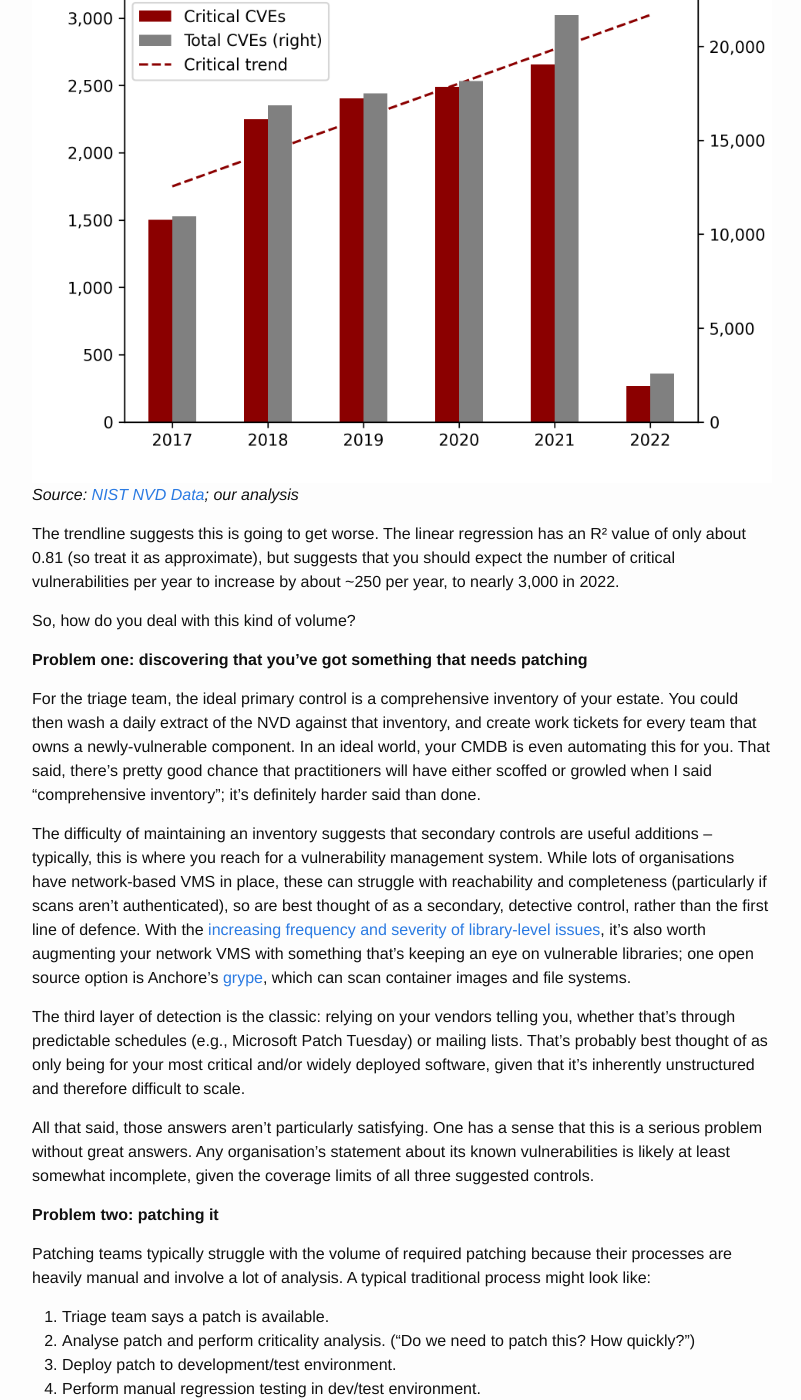
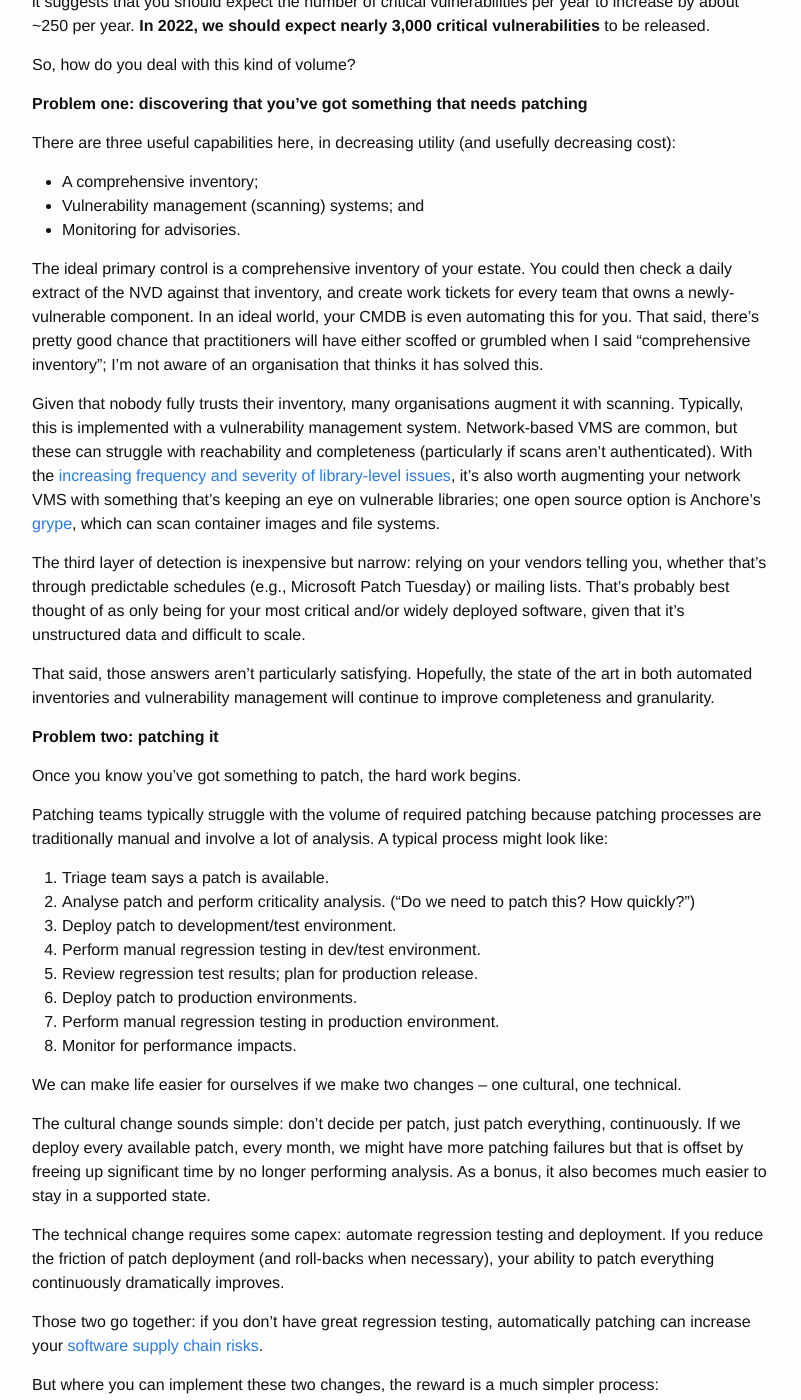
Before and after one commit to caelyx/caelyx.github.io, a Jekyll site: the page built from _posts/2022-02-06-sprinting-a-marathon-vulnerability-numbers-accelerating.md, in a window 1280 px wide and 1400 px high, scrolled down 1398 px. Shown: the whole window, without its empty margins (238-1039 px from the left). Built offline with Jekyll 4.4.1, drawn with Linux system fonts in a browser that asks for light colours; some of the changed text lies outside the part shown.

Commit message:
2022-02-06: Updated post for clarity, based on feedback from Cole.

```diff
--- a/_posts/2022-02-06-sprinting-a-marathon-vulnerability-numbers-accelerating.md
+++ b/_posts/2022-02-06-sprinting-a-marathon-vulnerability-numbers-accelerating.md
@@ -6,11 +6,11 @@ category: opinion
 tags: [vulnerabilities, software supply chain]
 ---
 
-If your patching teams are reporting that they're exhausted, they've got good reason. It's probably time to invest in automated regression testing and deployment, to help them cope.
+If your patching teams are reporting that they're exhausted, they've got good reason. If you haven't already, it's time to invest in automation -- regression testing and continuous deployment -- to help them cope.
 
 NIST publishes the [National Vulnerability Database](https://nvd.nist.gov/), which provides a pretty good index of all known vulnerabilities. It counts vulnerabilities, each identified by a [Common Vulnerabilities Enumeration](https://cve.mitre.org/docs/docs-2000/cerias.html) (CVE) number.
 
-Over the last six months, NVD has recorded about 2,000 new vulnerabilities per month, including about 250  critical[^critical] vulnerabilities per month (remote code execution, which might mean emergency patching).  That's about **12 new critical vulnerabilities per week day** and about 90 less-serious vulnerabilities. That's a pretty high workload for a triage team, much less the patching teams.
+Over the last six months, NVD has recorded about 2,000 new vulnerabilities per month, including about 250 critical[^critical] vulnerabilities per month (remote code execution, which might mean emergency patching).  That's about **12 new critical vulnerabilities per week day** and about 90 less-serious vulnerabilities. That's a pretty high workload for a triage team, much less the patching teams.
 
 <style>
 th, td { padding-left: 15px; padding-right: 15px }
@@ -24,34 +24,38 @@ tr:nth-child(even) {background-color: #eeeeee; }
 | 2021-10 | 202 | 1708 |
 | 2021-11 | 219 | 1610 |
 | 2021-12 | 343 | 2400 |
-| 2022-01 | 246 | 2206 |
-
-[^critical]: In those numbers, we have counted vulnerability as "critical" if it has a CVSSv3 severity of `CRITICAL`; or a CVSSv2 base score of 10 if the record has no CVSSv3 score. Typically, those are remote code execution vulnerabilities -- the patches you need to get implemented *right now*, to stop a system compromise.
 
 
-That's not great, but is the situation at least stable? Unfortunately not; here's a graph[^graph-src] of critical and total vulnerabilites published per month, and per year.
+That's already not great, but the problem is intensifying. Here's a graph[^graph-src] of critical and total vulnerabilities published per year.
 
-![CVEs per month graph](/assets/2022-02-06-CVE-monthly.png)
 ![CVEs per year graph](/assets/2022-02-06-CVE-yearly.png)
 *Source: [NIST NVD Data](https://nvd.nist.gov/vuln/data-feeds); our analysis*
 
-The trendline suggests this is going to get worse. The linear regression has an R² value of only about 0.81 (so treat it as approximate), but suggests that you should expect the number of critical vulnerabilities per year to increase by about ~250 per year, to nearly 3,000 in 2022.
+The trend line on critical vulnerabilities suggests this is going to get worse. Treat it as approximate[^trendline], but it suggests that you should expect the number of critical vulnerabilities per year to increase by about ~250 per year. **In 2022, we should expect nearly 3,000 critical vulnerabilities** to be released.
 
 So, how do you deal with this kind of volume?
 
 **Problem one: discovering that you've got something that needs patching**
 
-For the triage team, the ideal primary control is a comprehensive inventory of your estate. You could then wash a daily extract of the NVD against that inventory, and create work tickets for every team that owns a newly-vulnerable component. In an ideal world, your CMDB is even automating this for you. That said, there's pretty good chance that practitioners will have either scoffed or growled when I said "comprehensive inventory"; it's definitely harder said than done.
+There are three useful capabilities here, in decreasing utility (and usefully decreasing cost):
 
-The difficulty of maintaining an inventory suggests that secondary controls are useful additions -- typically, this is where you reach for a vulnerability management system. While lots of organisations have network-based VMS in place, these can struggle with reachability and completeness (particularly if scans aren't authenticated), so are best thought of as a secondary, detective control, rather than the first line of defence. With the [increasing frequency and severity of library-level issues]({% post_url 2022-01-06-2021-the-end-of-supply-chain-confidence %}), it's also worth augmenting your network VMS with something that's keeping an eye on vulnerable libraries; one open source option is Anchore's [grype](https://github.com/anchore/grype/), which can scan container images and file systems.
+* A comprehensive inventory;
+* Vulnerability management (scanning) systems; and
+* Monitoring for advisories.
 
-The third layer of detection is the classic: relying on your vendors telling you, whether that's through predictable schedules (e.g., Microsoft Patch Tuesday) or mailing lists. That's probably best thought of as only being for your most critical and/or widely deployed software, given that it's inherently unstructured and therefore difficult to scale.
+The ideal primary control is a comprehensive inventory of your estate. You could then check a daily extract of the NVD against that inventory, and create work tickets for every team that owns a newly-vulnerable component. In an ideal world, your CMDB is even automating this for you. That said, there's pretty good chance that practitioners will have either scoffed or grumbled when I said "comprehensive inventory"; I'm not aware of an organisation that thinks it has solved this.
 
-All that said, those answers aren't particularly satisfying. One has a sense that this is a serious problem without great answers. Any organisation's statement about its known vulnerabilities is likely at least somewhat incomplete, given the coverage limits of all three suggested controls.
+Given that nobody fully trusts their inventory, many organisations augment it with scanning. Typically, this is implemented with a vulnerability management system. Network-based VMS are common, but these can struggle with reachability and completeness (particularly if scans aren't authenticated). With the [increasing frequency and severity of library-level issues]({% post_url 2022-01-06-2021-the-end-of-supply-chain-confidence %}), it's also worth augmenting your network VMS with something that's keeping an eye on vulnerable libraries; one open source option is Anchore's [grype](https://github.com/anchore/grype/), which can scan container images and file systems.
+
+The third layer of detection is inexpensive but narrow: relying on your vendors telling you, whether that's through predictable schedules (e.g., Microsoft Patch Tuesday) or mailing lists. That's probably best thought of as only being for your most critical and/or widely deployed software, given that it's unstructured data and difficult to scale.
+
+That said, those answers aren't particularly satisfying. Hopefully, the state of the art in both automated inventories and vulnerability management will continue to improve completeness and granularity.
 
 **Problem two: patching it**
 
-Patching teams typically struggle with the volume of required patching because their processes are heavily manual and involve a lot of analysis. A typical traditional process might look like:
+Once you know you've got something to patch, the hard work begins.
+
+Patching teams typically struggle with the volume of required patching because patching processes are traditionally manual and involve a lot of analysis. A typical process might look like:
 
 0. Triage team says a patch is available.
 1. Analyse patch and perform criticality analysis. ("Do we need to patch this? How quickly?")
@@ -62,13 +66,15 @@ Patching teams typically struggle with the volume of required patching because t
 6. Perform manual regression testing in production environment.
 7. Monitor for performance impacts.
 
-We can make life easier for ourselves if we make two changes -- one cheap, one expensive.
+We can make life easier for ourselves if we make two changes -- one cultural, one technical.
 
-The cheap change is cultural: don't decide per patch, just patch everything, continuously. If we deploy every available patch, every month, we might have more patching failures but that is offset by freeing up significant time by no longer performing analysis. As a bonus, it also becomes much easier to stay in a supported state.
+The cultural change sounds simple: don't decide per patch, just patch everything, continuously. If we deploy every available patch, every month, we might have more patching failures but that is offset by freeing up significant time by no longer performing analysis. As a bonus, it also becomes much easier to stay in a supported state.
 
-The expensive change is structural: automate regression testing and deployment. If you reduce the friction of patch deployment (and roll-backs when necessary), your ability to patch everything continuously dramatically improves.
+The technical change requires some capex: automate regression testing and deployment. If you reduce the friction of patch deployment (and roll-backs when necessary), your ability to patch everything continuously dramatically improves.
 
-Where you can implement these two changes, your reward is a much simpler process:
+Those two go together: if you don't have great regression testing, automatically patching can increase your [software supply chain risks]({% post_url 2022-01-06-2021-the-end-of-supply-chain-confidence %}).
+
+But where you can implement these two changes, the reward is a much simpler process:
 
 0. Detect that patch is available (triage controls above).
 1. ~~Analyse patch and perform criticality analysis.~~
@@ -83,4 +89,10 @@ You're down to two manual processes -- kicking off the process, and handling any
 
 Migrating legacy applications to pipelines can be an expensive one-off change, but given the increasing number of vulnerabilities every year, it's worth considering.
 
+*My thanks to Cole for providing feedback which helped improve this post.*
+
+[^critical]: In those numbers, we have counted vulnerability as "critical" if it has a CVSSv3 severity of `CRITICAL`; or a CVSSv2 base score of 10 if the record has no CVSSv3 score. Typically, those are remote code execution vulnerabilities -- the patches you need to get implemented *right now*, to stop a system compromise.
+
+[^trendline]: The linear regression has an R² value of only about 0.81.
+
 [^graph-src]: The code to generate the graphs is [here](https://github.com/caelyx/CVE-Volumes), if you'd like to tinker with it.
```
